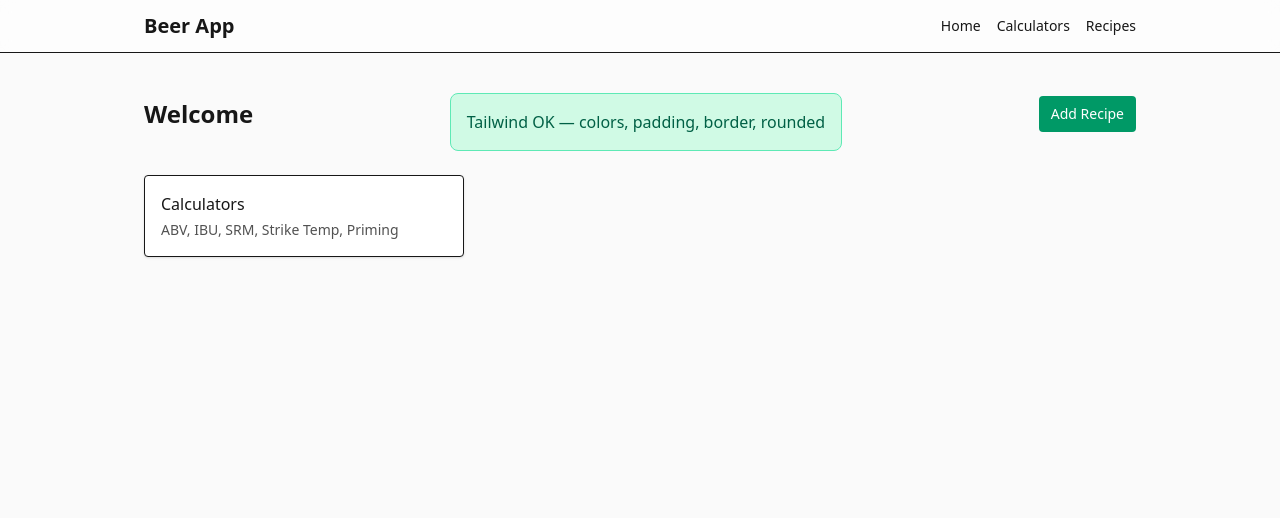
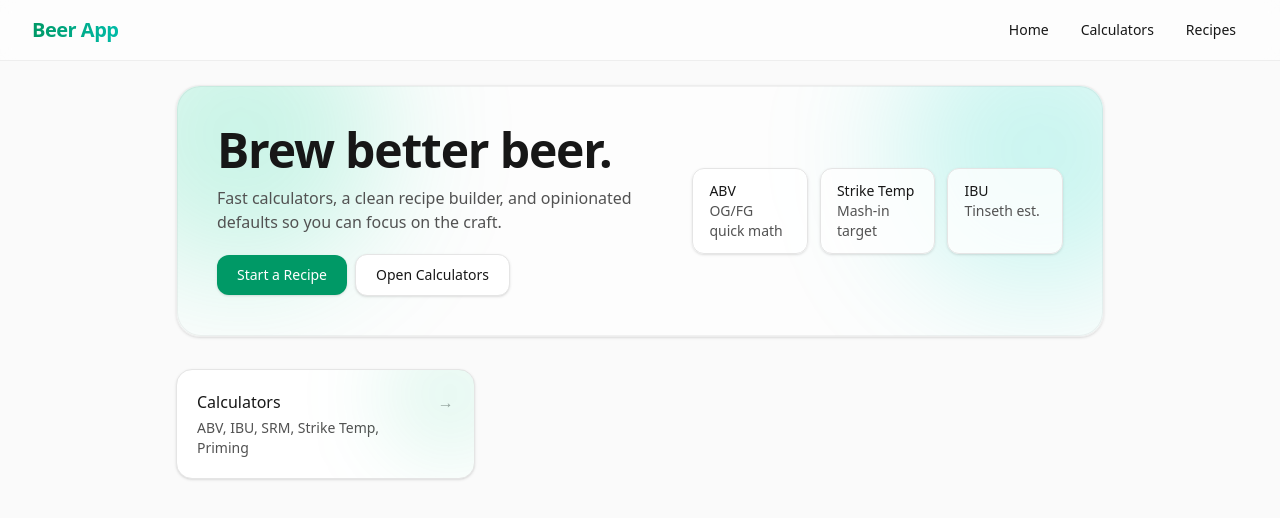
Before and after one commit to AngelsOB/BrewTool, a React (Vite) app: page / in a window 1280 px wide. Shown: the top 518 px of the page. Built offline with nearby package versions, Linux system fonts and the light colour scheme.

Commit message:
UI update test

```diff
--- a/src/components/CalculatorCard.tsx
+++ b/src/components/CalculatorCard.tsx
@@ -7,9 +7,13 @@ type Props = {
 
 export default function CalculatorCard({ title, children }: Props) {
   return (
-    <section className="rounded border bg-white p-4 shadow-sm">
-      <header className="font-medium mb-2">{title}</header>
-      <div className="space-y-3">{children}</div>
+    <section className="group relative rounded-2xl border border-neutral-200 bg-white p-5 shadow-sm transition-shadow hover:shadow-md">
+      <div className="pointer-events-none absolute inset-0 rounded-2xl ring-1 ring-inset ring-neutral-900/5" />
+      <header className="mb-2 flex items-center justify-between">
+        <div className="font-medium text-neutral-900">{title}</div>
+        <div className="text-neutral-300 transition-transform group-hover:translate-x-0.5">→</div>
+      </header>
+      <div className="space-y-3 text-neutral-700">{children}</div>
     </section>
   );
 }
--- a/src/components/NavBar.tsx
+++ b/src/components/NavBar.tsx
@@ -2,19 +2,19 @@ import { Link } from "react-router-dom";
 
 export default function NavBar() {
   return (
-    <nav className="border-b bg-white/70 backdrop-blur supports-[backdrop-filter]:bg-white/50">
-      <div className="mx-auto max-w-5xl px-4 py-3 flex items-center justify-between">
-        <Link to="/" className="text-xl font-semibold">
-          Beer App
+    <nav className="sticky top-0 z-50 border-b border-neutral-200/60 bg-white/70 backdrop-blur supports-[backdrop-filter]:bg-white/50">
+      <div className="mx-auto max-w-7xl px-4 sm:px-6 lg:px-8 py-3 flex items-center justify-between">
+        <Link to="/" className="text-lg sm:text-xl font-semibold tracking-tight">
+          <span className="bg-gradient-to-r from-emerald-600 to-teal-500 bg-clip-text text-transparent">Beer App</span>
         </Link>
-        <div className="flex gap-4 text-sm">
-          <Link to="/" className="hover:underline">
+        <div className="flex gap-1 sm:gap-2 text-sm">
+          <Link to="/" className="rounded-md px-3 py-2 hover:bg-neutral-100">
             Home
           </Link>
-          <Link to="/calculators" className="hover:underline">
+          <Link to="/calculators" className="rounded-md px-3 py-2 hover:bg-neutral-100">
             Calculators
           </Link>
-          <Link to="/recipes" className="hover:underline">
+          <Link to="/recipes" className="rounded-md px-3 py-2 hover:bg-neutral-100">
             Recipes
           </Link>
         </div>
--- a/src/pages/Calculators.tsx
+++ b/src/pages/Calculators.tsx
@@ -2,6 +2,13 @@ import CalculatorCard from "../components/CalculatorCard";
 
 export default function Calculators() {
   return (
+    <div className="max-w-6xl mx-auto px-4 sm:px-6 lg:px-8">
+      <div className="mb-6">
+        <h1 className="text-3xl font-semibold tracking-tight">Calculators</h1>
+        <p className="mt-1 text-neutral-600 text-sm">
+          Quick brewing helpers. More coming soon.
+        </p>
+      </div>
       <div className="grid grid-cols-1 md:grid-cols-2 gap-4">
         <CalculatorCard title="ABV">
           <div className="text-sm text-neutral-600">Coming next.</div>
@@ -19,5 +26,6 @@ export default function Calculators() {
           <div className="text-sm text-neutral-600">Coming next.</div>
         </CalculatorCard>
       </div>
+    </div>
   );
 }
--- a/src/pages/Home.tsx
+++ b/src/pages/Home.tsx
@@ -2,27 +2,71 @@ import { Link } from "react-router-dom";
 
 export default function Home() {
   return (
-    <div className="space-y-6">
-      <section className="flex items-center justify-between">
-        <h1 className="text-2xl font-semibold">Welcome</h1>
-        <div className="mt-4 p-4 rounded-lg bg-emerald-100 text-emerald-800 border border-emerald-300">
-          Tailwind OK — colors, padding, border, rounded
+    <div className="max-w-7xl mx-auto px-4 sm:px-6 lg:px-8 space-y-8">
+      <section className="relative overflow-hidden rounded-3xl border border-neutral-200/70 bg-white/60 p-6 sm:p-10 shadow-sm">
+        <div className="pointer-events-none absolute -left-20 -top-24 h-72 w-72 rounded-full bg-emerald-400/20 blur-3xl" />
+        <div className="pointer-events-none absolute -right-20 -top-20 h-72 w-72 rounded-full bg-teal-400/20 blur-3xl" />
+        <div className="pointer-events-none absolute inset-0 ring-1 ring-inset ring-neutral-900/5 rounded-3xl" />
+
+        <div className="relative flex flex-col lg:flex-row lg:items-center lg:justify-between gap-6">
+          <div>
+            <h1 className="text-4xl sm:text-5xl font-semibold tracking-tight">
+              Brew better beer.
+            </h1>
+            <p className="mt-3 max-w-prose text-neutral-600 text-sm sm:text-base">
+              Fast calculators, a clean recipe builder, and opinionated defaults
+              so you can focus on the craft.
+            </p>
+            <div className="mt-5 flex items-center gap-2">
+              <Link
+                to="/recipes"
+                className="inline-flex items-center justify-center rounded-xl bg-emerald-600 px-5 py-2.5 text-white text-sm font-medium shadow-sm transition hover:bg-emerald-700 focus-visible:outline-none focus-visible:ring-2 focus-visible:ring-emerald-500 focus-visible:ring-offset-2"
+              >
+                Start a Recipe
+              </Link>
+              <Link
+                to="/calculators"
+                className="inline-flex items-center justify-center rounded-xl border border-neutral-200 bg-white px-5 py-2.5 text-sm font-medium text-neutral-900 shadow-sm transition hover:bg-neutral-50 focus-visible:outline-none focus-visible:ring-2 focus-visible:ring-emerald-500 focus-visible:ring-offset-2"
+              >
+                Open Calculators
+              </Link>
+            </div>
+          </div>
+          <div className="grid grid-cols-2 sm:grid-cols-3 gap-3 text-sm">
+            <div className="rounded-xl border border-neutral-200 bg-white/80 px-4 py-3 shadow-sm">
+              <div className="font-medium">ABV</div>
+              <div className="text-neutral-600">OG/FG quick math</div>
+            </div>
+            <div className="rounded-xl border border-neutral-200 bg-white/80 px-4 py-3 shadow-sm">
+              <div className="font-medium">Strike Temp</div>
+              <div className="text-neutral-600">Mash-in target</div>
+            </div>
+            <div className="rounded-xl border border-neutral-200 bg-white/80 px-4 py-3 shadow-sm">
+              <div className="font-medium">IBU</div>
+              <div className="text-neutral-600">Tinseth est.</div>
+            </div>
+          </div>
         </div>
-        <Link
-          to="/recipes"
-          className="px-3 py-2 rounded bg-emerald-600 text-white text-sm"
-        >
-          Add Recipe
-        </Link>
       </section>
+
       <section className="grid grid-cols-1 sm:grid-cols-2 lg:grid-cols-3 gap-4">
         <Link
           to="/calculators"
-          className="rounded border bg-white p-4 shadow-sm hover:shadow"
+          className="group relative overflow-hidden rounded-2xl border border-neutral-200 bg-white p-5 shadow-sm transition hover:shadow-md focus-visible:outline-none focus-visible:ring-2 focus-visible:ring-emerald-500 focus-visible:ring-offset-2"
         >
-          <div className="font-medium mb-1">Calculators</div>
-          <div className="text-sm text-neutral-600">
-            ABV, IBU, SRM, Strike Temp, Priming
+          <div className="pointer-events-none absolute -right-12 -top-12 h-36 w-36 rounded-full bg-emerald-500/10 blur-2xl" />
+          <div className="flex items-start justify-between gap-3">
+            <div>
+              <div className="font-medium text-neutral-900 mb-1">
+                Calculators
+              </div>
+              <div className="text-sm text-neutral-600">
+                ABV, IBU, SRM, Strike Temp, Priming
+              </div>
+            </div>
+            <span className="text-neutral-400 transition-transform group-hover:translate-x-0.5">
+              →
+            </span>
           </div>
         </Link>
       </section>
--- a/src/pages/RecipeBuilder.tsx
+++ b/src/pages/RecipeBuilder.tsx
@@ -1,8 +1,26 @@
 export default function RecipeBuilder() {
   return (
-    <div className="space-y-4">
-      <h1 className="text-2xl font-semibold">Recipe Builder</h1>
-      <div className="rounded border bg-white p-4 shadow-sm">
+    <div className="max-w-5xl mx-auto px-4 sm:px-6 lg:px-8 space-y-6">
+      <div className="flex flex-col sm:flex-row sm:items-end sm:justify-between gap-3">
+        <div>
+          <h1 className="text-3xl font-semibold tracking-tight">
+            Recipe Builder
+          </h1>
+          <p className="mt-1 text-neutral-600 text-sm">
+            Start a new recipe or pick up where you left off.
+          </p>
+        </div>
+        <div className="flex items-center gap-2">
+          <button className="inline-flex items-center rounded-lg bg-neutral-900 text-white px-3 py-2 text-sm font-medium shadow-sm hover:bg-neutral-800 focus-visible:outline-none focus-visible:ring-2 focus-visible:ring-neutral-500 focus-visible:ring-offset-2">
+            New Recipe
+          </button>
+          <button className="inline-flex items-center rounded-lg border border-neutral-200 bg-white px-3 py-2 text-sm font-medium text-neutral-900 shadow-sm hover:bg-neutral-50 focus-visible:outline-none focus-visible:ring-2 focus-visible:ring-emerald-500 focus-visible:ring-offset-2">
+            Import
+          </button>
+        </div>
+      </div>
+
+      <div className="rounded-xl border border-neutral-200 bg-white p-4 sm:p-6 shadow-sm">
         <div className="text-sm text-neutral-600">
           MVP scaffold. We'll wire storage and calculators next.
         </div>
```
Lines whose indentation alone changed are shown as unchanged.
